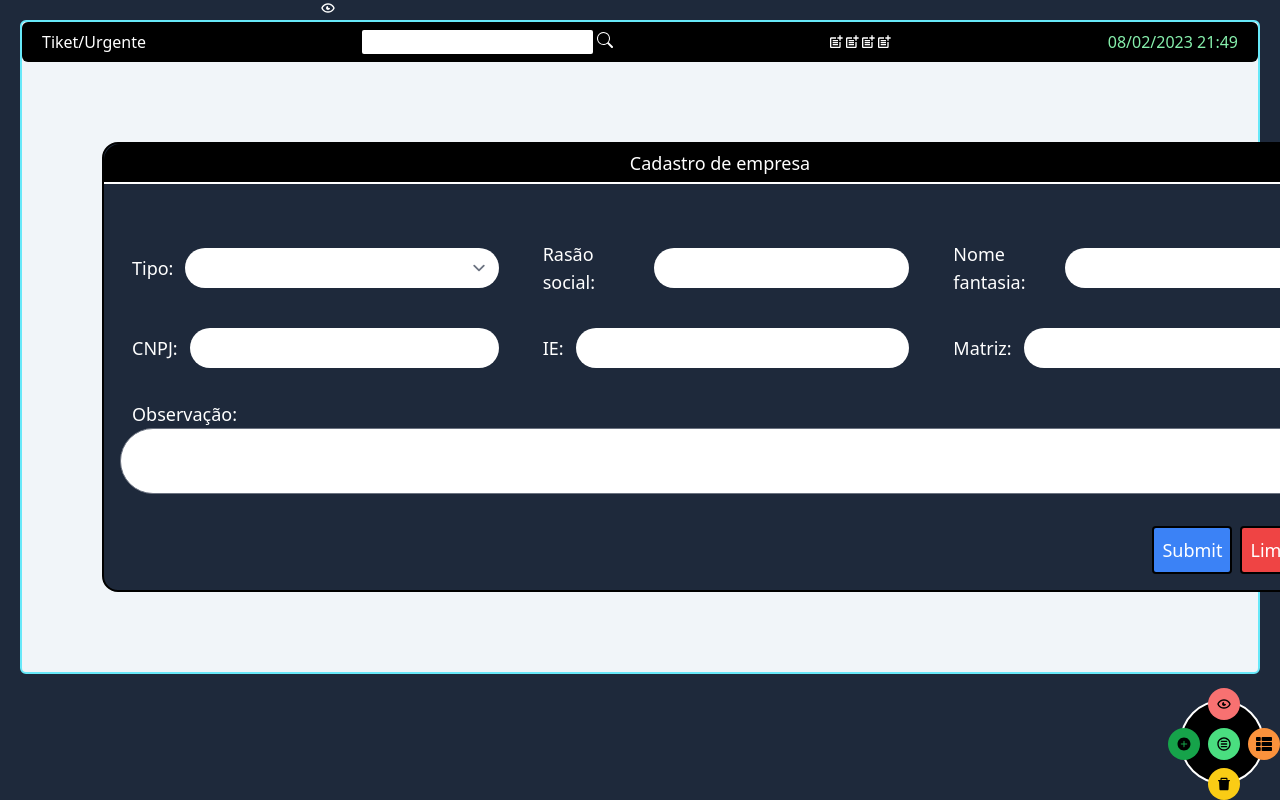
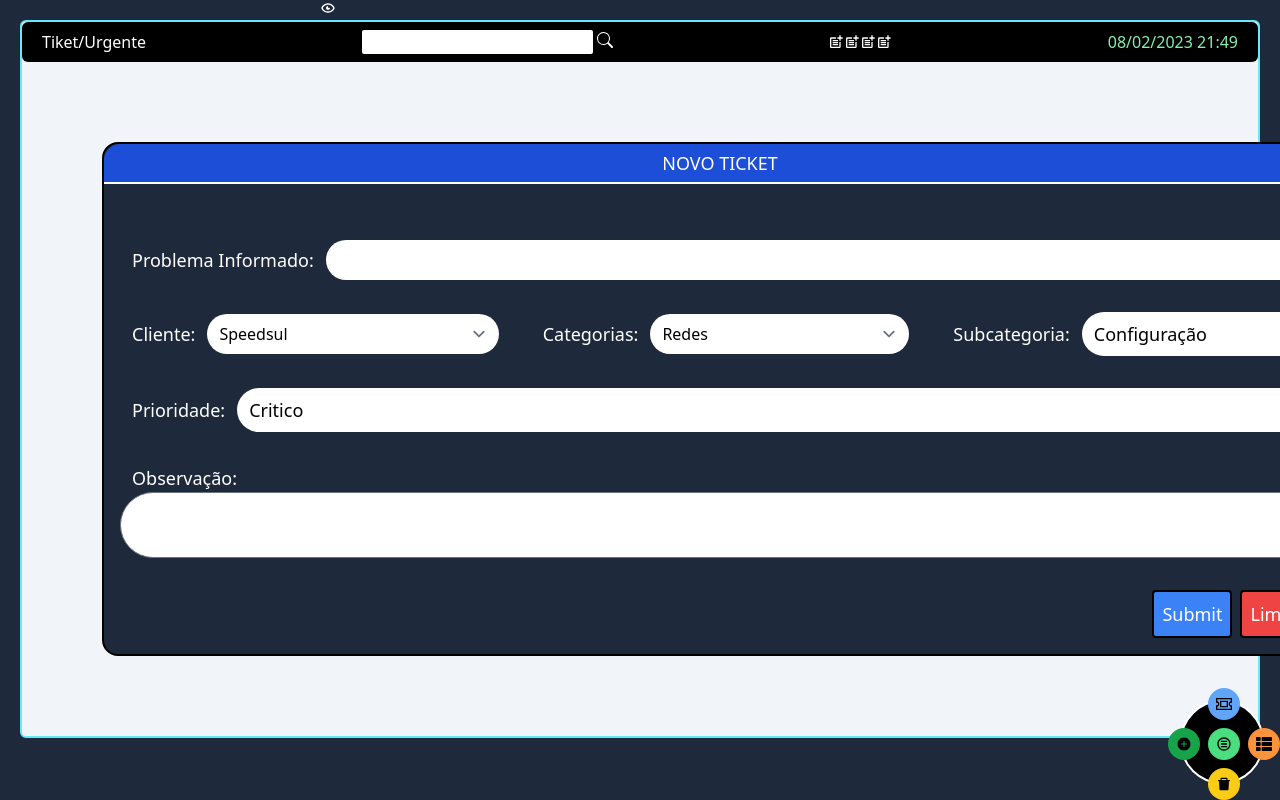
Before and after one commit to ismaelstrey/speedtiket, a React (Vite) app: page /concluidos in a window 1280 px wide. Shown: the top 800 px of the page. Built offline with nearby package versions, Linux system fonts and the light colour scheme.

Commit message:
Update form tiket

```diff
--- /dev/null
+++ b/src/components/Empresa/NewEmpresa/NewEmpresa.jsx
@@ -0,0 +1,84 @@
+import { useForm } from "react-hook-form";
+
+const NewEmpresa = () => {
+
+  //declarar os métodos que serão utilizados para manipular o form
+
+  const { register, handleSubmit, watch, formState: { errors }, reset } = useForm();
+  //declarar para qual função o método handleSubmit irá enviar as informações
+  const loginUser = data => console.log(data);
+  return (
+    //no onSubmit do form o método handleSubmit irá manipular as informações para o loginUser
+
+    //o register recebe o nome do input, e os errors apresentam na tela os erros de validação
+
+    <form onSubmit={handleSubmit(loginUser)} className="m-20 container text-lg text-white  flex w-full justify-center content-center items-center bg-slate-800 rounded-2xl  border-2 border-black">
+
+    <div className="flex flex-col w-full   ">
+     <span className="flex w-full items-center justify-center content-center mb-10 bg-black rounded-t-2xl h-10 border-b-2 border-white"> <h2>Cadastro de empresa</h2></span>
+    <div className="flex sm:flex-col lg:flex-row w-full">
+
+<div className="flex  w-full  p-4 content-center items-center justify-start">
+  <label className="px-3 ">Tipo:</label>
+  <select {...register("tipo_empresa", { required: true })}  className="text-black form-select flex-1  border-solid  select-none outline-none focus:outline-0 rounded-full border-0 ">
+    <option value="fisico">Fisico</option>
+    <option defaultValue="juridico" >Juridico</option>
+
+  </select>
+</div>
+
+<div className="flex w-full  p-4 content-center items-center justify-center">
+  <label className="px-3 ">Rasão social:</label>
+  <input  {...register("rasao_social", { required: true })} className="form-input text-black rounded-full  flex-1   border-0 border-solid  select-none outline-none focus:outline-0" />
+  {errors.name && <span>Nome</span>}
+</div>
+
+<div className="flex w-full p-4 justify-center items-center">
+  <label className="px-3">Nome fantasia:</label>
+  <input  {...register("nome_fantasia", { required: true })} className="form-input flex-1 text-black rounded-full border-0 select-none outline-none focus:outline-0 " />
+  {errors.name && <span>Nome</span>}
+</div>
+</div>
+
+<div className="flex w-full sm:flex-col lg:flex-row">
+<div className="flex p-4 w-full items-center justify-center ">
+  <label className="px-3">CNPJ:</label>
+  <input  {...register("cnpj", { required: true })} className="form-input text-black  rounded-full border-0 flex-1 select-none outline-none focus:outline-0 " />
+  {errors.name && <span>CNPJ</span>}
+</div>
+<div className="flex p-4 w-full  items-center justify-center ">
+  <label className="px-3">IE:</label>
+  <input  {...register("ie", { required: true })} className="form-input text-black rounded-full  flex-1 border-0  select-none outline-none focus:outline-0 " />
+  {errors.name && <span>IE</span>}
+</div>
+<div className="flex w-full  p-4 content-center items-center justify-start">
+  <label className="px-3 ">Matriz:</label>
+  <select {...register("matriz", { required: true })}  className="form-select text-black rounded-full flex-1  border-0 select-none outline-none focus:outline-0 ">
+    <option value="fisico">Fisico</option>
+    <option defaultValue="juridico" >Juridico</option>
+  </select>
+</div>
+</div>
+
+<div className="flex flex-col p-4">
+<label className="px-3">Observação:</label>
+<textarea  {...register("observacao", { required: false })} className="form-textarea text-black rounded-full select-none outline-none focus:outline-0 h-full " />
+{errors.name && <span>Nome</span>}
+</div>
+
+
+<div className="flex w-full justify-end">
+<span className="m-4">
+  <input type="submit" className="border-2 border-black bg-blue-500 text-white p-2 mr-2 rounded" />
+  <input type="button" onClick={() => reset()} value="Limpar" className="border-2 border-black pt-2 bg-red-500 text-white p-2 rounded" />
+</span>
+</div>
+
+    </div>
+    </form>
+
+  );
+
+}
+
+export default NewEmpresa;
--- a/src/components/Menu/index.jsx
+++ b/src/components/Menu/index.jsx
@@ -1,29 +1,34 @@
 import { useState } from "react";
 import {CgMenuRound} from 'react-icons/cg'
 import {IoIosAddCircle} from 'react-icons/io'
-import {BiShowAlt} from 'react-icons/bi'
+import {GrTicket} from 'react-icons/gr'
 import {AiFillDelete} from 'react-icons/ai'
 import {FaThList} from 'react-icons/fa'
 import NewTiket from "../Tikets/NewTiket/NewTiket";
+import NewEmpresa from "../Empresa/NewEmpresa/NewEmpresa";
+
 
 
 const Menu = ()  =>  {
 
   const [menu, setMenu] =useState(true)
-  const [abrirForm, setAbrirForm] =useState(false)
+  const [abrirEmpresa, setAbrirEmpresa] =useState(false)
+  const [abrirTiket, setAbrirTiket] =useState(false)
 
-  const AbrirFormulario = () => <div className="fixed flex  w-full h-screen items-center justify-center bg-opacity-30 backdrop-blur-sm inset-0"><NewTiket/></div>
+  const NovoTiket = () => <div className="fixed flex  w-full h-screen items-center justify-center bg-opacity-30 backdrop-blur-sm inset-0"><NewTiket/></div>
+  const NovaEmpresa = () => <div className="fixed flex  w-full h-screen items-center justify-center bg-opacity-30 backdrop-blur-sm inset-0"><NewEmpresa/></div>
 
 return(
 
 
 <div>
-  {abrirForm && <AbrirFormulario />}
+  {abrirTiket && <NovoTiket />}
+  {abrirEmpresa && <NovaEmpresa />}
    <div className={`fixed rounded-full bg-green-400 p-2 hover:bg-white cursor-pointer z-20 ${menu ? 'bottom-10 right-10 ':'bottom-0 right-0 '}`} onClick={()=>setMenu(!menu)}><CgMenuRound/>
 </div>
      {menu &&  <div className=" bg-black fixed p-10 rounded-full  bottom-4 right-4 z-10 border-2 border-white ">
-   <span className="bg-green-600 p-2 rounded-full fixed bottom-10 right-20 hover:border-2 hover: border-white cursor-pointer" onClick={()=>setAbrirForm(!abrirForm)}><IoIosAddCircle/></span>
-    <span className="bg-red-400 p-2 rounded-full fixed bottom-20 right-10 hover:border-2 hover: border-white cursor-pointer"><BiShowAlt/></span>
+   <span className="bg-green-600 p-2 rounded-full fixed bottom-10 right-20 hover:border-2 hover: border-white cursor-pointer" onClick={()=>setAbrirEmpresa(!abrirEmpresa)}><IoIosAddCircle/></span>
+    <span className="bg-blue-400 p-2 rounded-full fixed bottom-20 right-10 hover:border-2 hover: border-white cursor-pointer aria-[title]:text-xs" title="Novo ticket" onClick={()=>setAbrirTiket(!abrirTiket)}><GrTicket/></span>
    <span className="bg-yellow-400 p-2 rounded-full fixed bottom-0 right-10 hover:border-2 hover: border-white cursor-pointer"><AiFillDelete/></span>
     <span className="bg-orange-400 p-2 rounded-full fixed bottom-10 right-0 hover:border-2 hover: border-white cursor-pointer"><FaThList /></span>
     </div>}
--- a/src/components/Tikets/NewTiket/NewTiket.jsx
+++ b/src/components/Tikets/NewTiket/NewTiket.jsx
@@ -6,59 +6,68 @@ const NewTiket = () => {
 
   const { register, handleSubmit, watch, formState: { errors }, reset } = useForm();
   //declarar para qual função o método handleSubmit irá enviar as informações
-  const loginUser = data => console.log(data);
+  const addTcket = data => console.log(data);
   return (
     //no onSubmit do form o método handleSubmit irá manipular as informações para o loginUser
 
     //o register recebe o nome do input, e os errors apresentam na tela os erros de validação
 
-    <form onSubmit={handleSubmit(loginUser)} className="m-20 container text-lg text-white  flex w-full justify-center content-center items-center bg-slate-800 rounded-2xl  border-2 border-black">
+    <form onSubmit={handleSubmit(addTcket)} className="m-20 container text-lg text-white  flex w-full justify-center content-center items-center bg-slate-800 rounded-2xl  border-2 border-black">
 
     <div className="flex flex-col w-full   ">
-     <span className="flex w-full items-center justify-center content-center mb-10 bg-black rounded-t-2xl h-10 border-b-2 border-white"> <h2>Cadastro de empresa</h2></span>
+     <span className="flex w-full items-center justify-center content-center mb-10 bg-blue-700 rounded-t-2xl h-10 border-b-2 border-white"> <h2 className="uppercase">novo ticket</h2></span>
     <div className="flex sm:flex-col lg:flex-row w-full">
 
-<div className="flex  w-full  p-4 content-center items-center justify-start">
-  <label className="px-3 ">Tipo:</label>
-  <select {...register("tipo_empresa", { required: true })}  className="text-black form-select flex-1  border-solid  select-none outline-none focus:outline-0 rounded-full border-0 ">
-    <option value="fisico">Fisico</option>
-    <option value="juridico" selected>Juridico</option>
-    <option value="" selected></option>
-  </select>
-</div>
+
 
 <div className="flex w-full  p-4 content-center items-center justify-center">
-  <label className="px-3 ">Rasão social:</label>
+  <label className="px-3 ">Problema Informado:</label>
   <input  {...register("rasao_social", { required: true })} className="form-input text-black rounded-full  flex-1   border-0 border-solid  select-none outline-none focus:outline-0" />
-  {errors.name && <span>Nome</span>}
-</div>
-
-<div className="flex w-full p-4 justify-center items-center">
-  <label className="px-3">Nome fantasia:</label>
-  <input  {...register("nome_fantasia", { required: true })} className="form-input flex-1 text-black rounded-full border-0 select-none outline-none focus:outline-0 " />
+  <input  {...register("usuario_logado", { required: true })} disabled className="hidden" />
   {errors.name && <span>Nome</span>}
 </div>
 </div>
 
 <div className="flex w-full sm:flex-col lg:flex-row">
-<div className="flex p-4 w-full items-center justify-center ">
-  <label className="px-3">CNPJ:</label>
-  <input  {...register("cnpj", { required: true })} className="form-input text-black  rounded-full border-0 flex-1 select-none outline-none focus:outline-0 " />
-  {errors.name && <span>CNPJ</span>}
+  <div className="flex  w-full  p-4 content-center items-center justify-start">
+    <label className="px-3 ">Cliente:</label>
+    <select {...register("tipo_empresa", { required: true })}  className="text-black form-select flex-1  border-solid  select-none outline-none focus:outline-0 rounded-full border-0 ">
+      <option value="fisico">Speedsul</option>
+      <option defaultValue="juridico" >Oi Telecom</option>
+    </select>
+  </div>
+  <div className="flex w-full  p-4 content-center items-center justify-start">
+    <label className="px-3 ">Categorias:</label>
+    <select {...register("matriz", { required: true })}  className="form-select text-black rounded-full flex-1  border-0 select-none outline-none focus:outline-0 ">
+      <option defaultValue="redes">Redes</option>
+      <option value="projeto" >Projeto</option>
+      <option value="implantacao" >Implatação</option>
+      <option value="problema" >Problema</option>
+    </select>
+  </div>
+  <div className="flex w-full  p-4 content-center items-center justify-start">
+    <label className="px-3 ">Subcategoria:</label>
+    <select {...register("prioridade", { required: true })}  className="form-select text-black text-lg rounded-full flex-1  border-0 select-none outline-none focus:outline-0 ">
+      <option value="critico">Configuração</option>
+      <option value="alto" >Dividas</option>
+      <option defaultValue="medio" >Incidadente</option>
+      <option value="baixo"  >Mudança</option>
+    </select>
+  </div>
 </div>
-<div className="flex p-4 w-full  items-center justify-center ">
-  <label className="px-3">IE:</label>
-  <input  {...register("ie", { required: true })} className="form-input text-black rounded-full  flex-1 border-0  select-none outline-none focus:outline-0 " />
-  {errors.name && <span>IE</span>}
-</div>
-<div className="flex w-full  p-4 content-center items-center justify-start">
-  <label className="px-3 ">Matriz:</label>
-  <select {...register("matriz", { required: true })}  className="form-select text-black rounded-full flex-1  border-0 select-none outline-none focus:outline-0 ">
-    <option value="fisico">Fisico</option>
-    <option value="juridico" selected>Juridico</option>
-    <option value="" selected></option>
-  </select>
-</div>
+
+<div className="flex w-full sm:flex-col lg:flex-row">
+
+  <div className="flex w-full  p-4 content-center items-center justify-start">
+    <label className="px-3 ">Prioridade:</label>
+    <select {...register("prioridade", { required: true })}  className="form-select text-black text-lg rounded-full flex-1  border-0 select-none outline-none focus:outline-0 ">
+      <option value="critico">Critico</option>
+      <option value="alto" className="bg-red-700 text-white" >Alto</option>
+      <option defaultValue="medio" className="bg-red-400 text-white" >Medio</option>
+      <option value="baixo" className="bg-violet-700 text-white" >Baixo</option>
+      <option value="planejado" className="bg-green-500 text-white" >Planejado</option>
+    </select>
+  </div>
 </div>
 
 <div className="flex flex-col p-4">
```
Also changed, not shown: src/components/Empresa/NewEmpresa/index.jsx (added).
